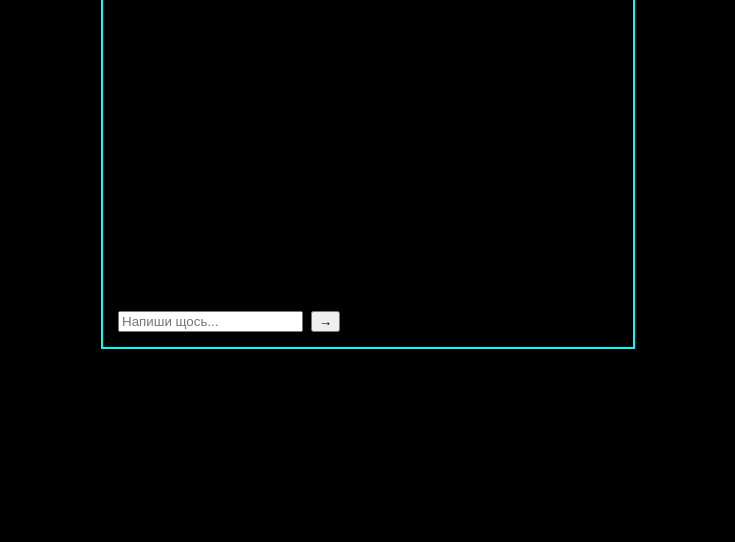
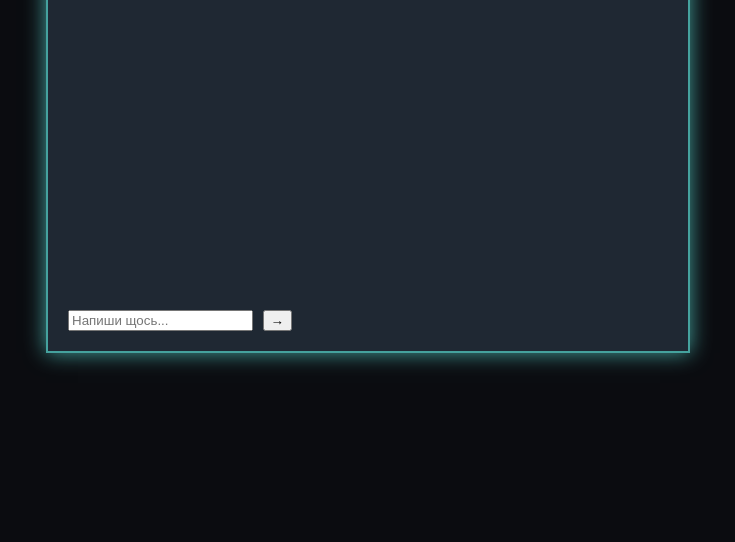
Before and after one commit to nmlplauncher/glados, a plain HTML site: page index.html in a window 1280 px wide. Shown: the part 274-816 px from the top of the page, without its empty margins (272-1007 px from the left). Drawn offline with Linux system fonts and the light colour scheme.

Commit message:
Update style.css

```diff
--- a/style.css
+++ b/style.css
@@ -1,17 +1,20 @@
 body {
-  background: #000;
-  color: #00ffff;
-  font-family: monospace;
+  background: #0b0c10;
+  color: #66fcf1;
+  font-family: 'Courier New', monospace;
   display: flex;
   justify-content: center;
   align-items: center;
   height: 100vh;
+  margin: 0;
 }
 
 .terminal {
-  width: 500px;
-  border: 2px solid #00ffff;
-  padding: 15px;
+  width: 600px;
+  border: 2px solid #45a29e;
+  padding: 20px;
+  background: #1f2833;
+  box-shadow: 0 0 20px #45a29e;
 }
 
 #chat {
@@ -21,9 +24,9 @@ body {
 }
 
 .user {
-  color: #fff;
+  color: #ffffff;
 }
 
 .glados {
-  color: #00ffff;
+  color: #66fcf1;
 }
```
